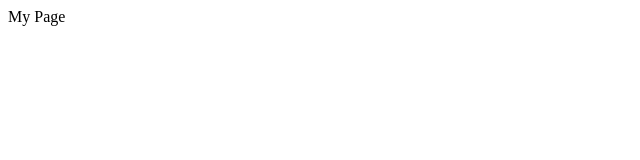
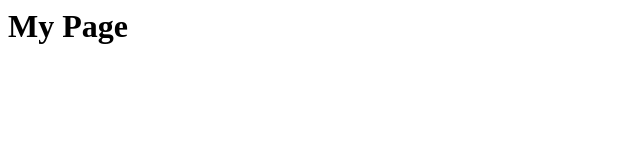
Before and after one commit to rjeyachandran/ravi-jeyachandran.github.io, a plain HTML site: page index.html in a window 1280 px wide. Shown: the whole page, without its empty margins (0-640 px from the left). Drawn offline with Linux system fonts and the light colour scheme.

Commit message:
update the html

```diff
--- a/index.html
+++ b/index.html
@@ -1 +1 @@
-<p>My Page</p>
+<h1>My Page</h1>
```
